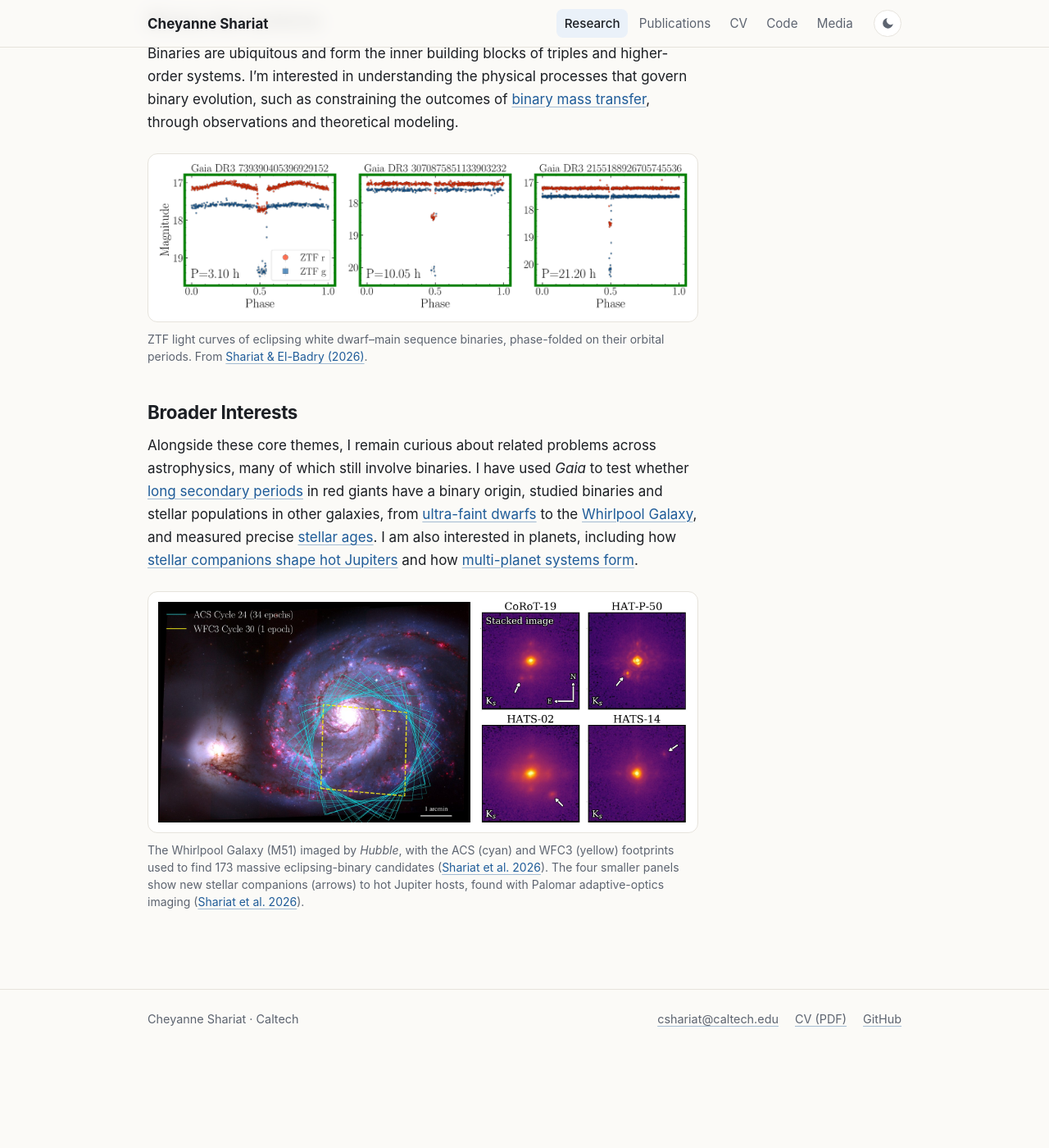
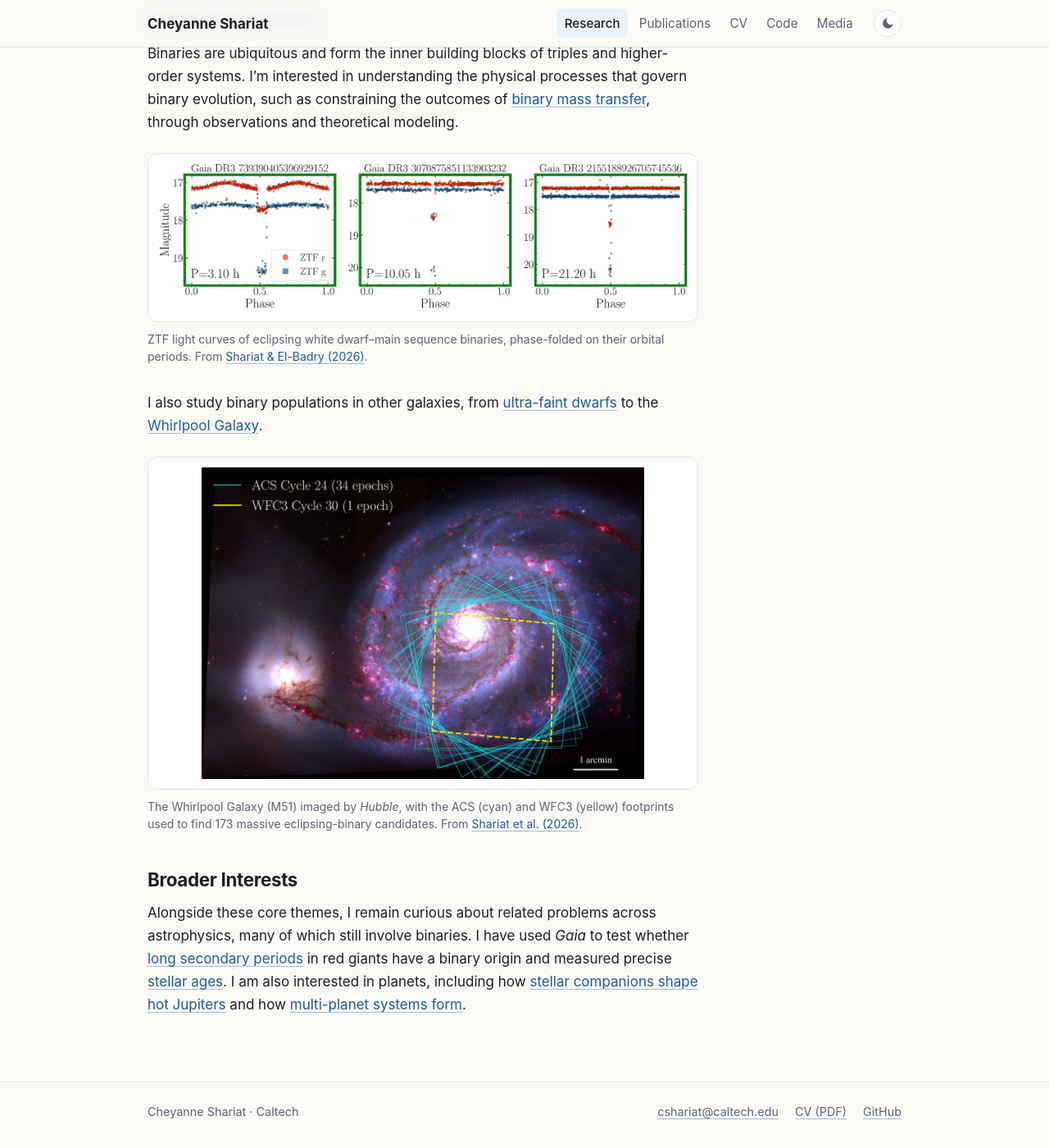
Before and after one commit to cheyanneshariat/cheyanneshariat.github.io, a Jekyll site: the page built from _pages/research.md, in a window 1280 px wide and 1400 px high, scrolled down 956 px. Shown: the whole window at 82% size. Built offline with Jekyll 4.4.1, drawn with Linux system fonts in a browser that asks for light colours; before the commit the page ends 2243 px from its top, so only the background shows below that.

Commit message:
Research: move binaries in other galaxies (UFDs, M51) to the binaries section
Pair the new sentence with the M51 figure, drop the hot Jupiter AO panels,
and update the home-page card blurbs.

Co-Authored-By: Claude Opus 5.5 <noreply@anthropic.com>

```diff
--- a/_data/research.yml
+++ b/_data/research.yml
@@ -11,10 +11,10 @@
   image: /images/research/cards/pceb_card.png
   alt: Light curves of eclipsing white dwarf-main sequence binaries
   fit: contain
-  text: Binaries are the building blocks of higher-order systems. I constrain the outcomes of binary mass transfer.
+  text: Binaries are the building blocks of higher-order systems. I study binary mass transfer and binary populations in the Milky Way and beyond.
 - title: Broader interests
   anchor: broader-interests
   image: /images/research/cards/hot_jupiter_card.jpg
   alt: Illustration of a hot Jupiter orbiting a star, with a distant stellar companion
   fit: cover
-  text: Related problems, many still involving binaries, from red giants and other galaxies to hot Jupiters.
+  text: Related problems, many still involving binaries, from red giants and stellar ages to hot Jupiters.
--- a/_pages/research.md
+++ b/_pages/research.md
@@ -23,7 +23,9 @@ Binaries are ubiquitous and form the inner building blocks of triples and higher
 
 {% include site/figure.html src="/images/research/pceb_eclipsing_lightcurves.png" alt="ZTF light curves of three eclipsing white dwarf-main sequence binaries" caption="ZTF light curves of eclipsing white dwarf–main sequence binaries, phase-folded on their orbital periods. From [Shariat & El-Badry (2026)](https://scixplorer.org/abs/2026PASP..138c4202S/abstract)." %}
 
+I also study binary populations in other galaxies, from [ultra-faint dwarfs](https://scixplorer.org/abs/2025PASP..137j4103S/abstract) to the [Whirlpool Galaxy](https://scixplorer.org/abs/2026arXiv260919268S/abstract).
+
+{% include site/figure.html src="/images/research/m51_hst_footprints.jpg" alt="Hubble image of the Whirlpool Galaxy with the survey footprints overlaid" width="540" caption="The Whirlpool Galaxy (M51) imaged by *Hubble*, with the ACS (cyan) and WFC3 (yellow) footprints used to find 173 massive eclipsing-binary candidates. From [Shariat et al. (2026)](https://scixplorer.org/abs/2026arXiv260919268S/abstract)." %}
+
 ## Broader Interests
-Alongside these core themes, I remain curious about related problems across astrophysics, many of which still involve binaries. I have used *Gaia* to test whether [long secondary periods](https://scixplorer.org/abs/2026PASP..138e4202S/abstract) in red giants have a binary origin, studied binaries and stellar populations in other galaxies, from [ultra-faint dwarfs](https://scixplorer.org/abs/2025PASP..137j4103S/abstract) to the [Whirlpool Galaxy](https://scixplorer.org/abs/2026arXiv260919268S/abstract), and measured precise [stellar ages](https://scixplorer.org/abs/2026OJAp....962534S/abstract). I am also interested in planets, including how [stellar companions shape hot Jupiters](https://scixplorer.org/abs/2026arXiv260919249S/abstract) and how [multi-planet systems form](https://scixplorer.org/abs/2024ApJ...964L..13S/abstract).
-
-{% include site/figure.html src="/images/research/m51_hst_footprints.jpg" alt="Hubble image of the Whirlpool Galaxy with the survey footprints overlaid" ratio="1.42" src2="/images/research/hj_ao_companions.jpg" alt2="Adaptive-optics images of four hot Jupiter hosts, with arrows marking faint stellar companions" ratio2="0.94" caption="The Whirlpool Galaxy (M51) imaged by *Hubble*, with the ACS (cyan) and WFC3 (yellow) footprints used to find 173 massive eclipsing-binary candidates ([Shariat et al. 2026](https://scixplorer.org/abs/2026arXiv260919268S/abstract)). The four smaller panels show new stellar companions (arrows) to hot Jupiter hosts, found with Palomar adaptive-optics imaging ([Shariat et al. 2026](https://scixplorer.org/abs/2026arXiv260919249S/abstract))." %}
+Alongside these core themes, I remain curious about related problems across astrophysics, many of which still involve binaries. I have used *Gaia* to test whether [long secondary periods](https://scixplorer.org/abs/2026PASP..138e4202S/abstract) in red giants have a binary origin and measured precise [stellar ages](https://scixplorer.org/abs/2026OJAp....962534S/abstract). I am also interested in planets, including how [stellar companions shape hot Jupiters](https://scixplorer.org/abs/2026arXiv260919249S/abstract) and how [multi-planet systems form](https://scixplorer.org/abs/2024ApJ...964L..13S/abstract).
```
Also changed, not shown: images/research/hj_ao_companions.jpg (deleted).
